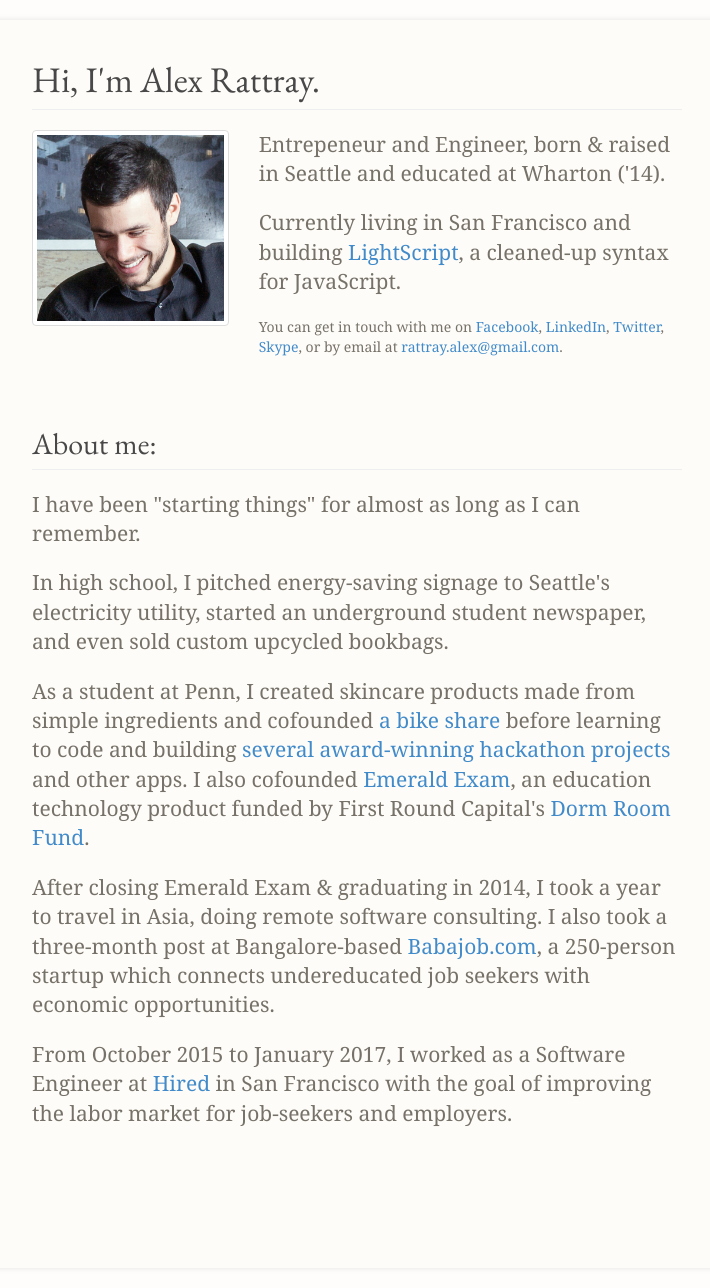
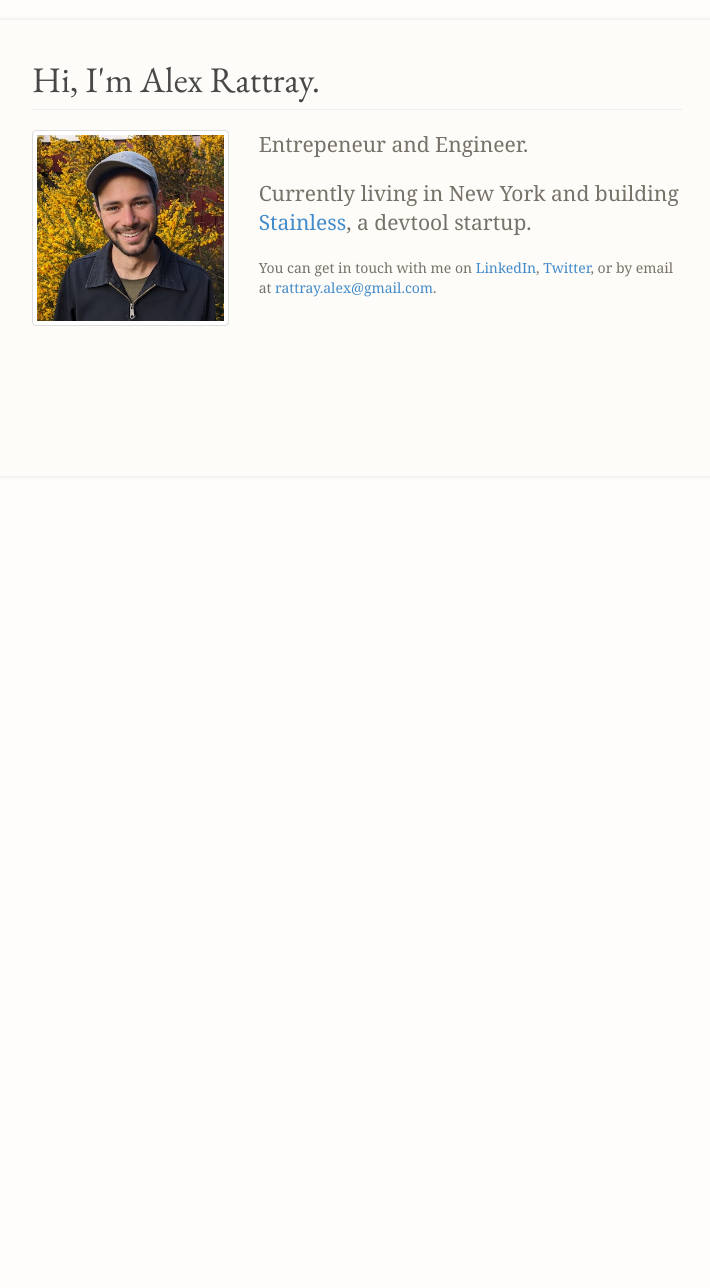
Before and after one commit to rattrayalex/rattrayalex.github.io, a Jekyll site: the page built from index.md, in a window 1280 px wide. Shown: the whole page, without its empty margins (283-993 px from the left). Built offline with Jekyll 4.4.1, drawn with Linux system fonts in a browser that asks for light colours; after the commit the page ends 900 px from its top, so only the background shows below that.

Commit message:
2022 updates

```diff
--- a/index.md
+++ b/index.md
@@ -14,7 +14,7 @@ permalink: /
     <center>
       <img class="img-thumbnail"
         style="max-height: 300px;"
-        src="/images/alex.jpg"
+        src="/images/alex-3-small.jpeg"
       />
       <div class="visible-xs">
         <br />
@@ -24,19 +24,19 @@ permalink: /
 
   <div class="col-sm-8">
     <p class="lead">
-      Entrepeneur and Engineer, born &amp; raised in Seattle and educated at Wharton ('14).
+      Entrepeneur and Engineer.
     </p>
     <p class="lead">
-      Currently living in San Francisco and building
-      <a href="http://lightscript.org">LightScript</a>,
-      a cleaned-up syntax for JavaScript.
+      Currently living in New York and building
+      <a href="https://stainlessapi.com">Stainless</a>,
+      a devtool startup.
     </p>
     <p>
       You can get in touch with me on
-      <a href="http://facebook.com/rattray.alex">Facebook</a>,
       <a href="http://linkedin.com/in/alexrattray">LinkedIn</a>,
       <a href="http://twitter.com/RattrayAlex">Twitter</a>,
-      <a href="skype:rattrayalex" title="rattrayalex">Skype</a>,
+      <!-- <a href="http://facebook.com/rattray.alex">Facebook</a>, -->
+      <!-- <a href="http://instagram.com/rattrayalex">Instagram</a>, -->
       or by email at
       <a href="mailto:rattray.alex+.com@gmail.com">rattray.alex@gmail.com</a>.
     </p>
@@ -46,22 +46,21 @@ permalink: /
 
 <br>
 
+<!--
 <h2 class="page-header">About me:</h2>
-<p class="lead">
+<p>
   I have been "starting things" for almost as long as I can remember.
 </p>
-<p class="lead">
+<p>
   In high school,
   I pitched energy-saving signage to Seattle's electricity utility,
   started an underground student newspaper,
   and even sold custom upcycled bookbags.
 </p>
-<p class="lead">
-  As a student at Penn,
-  I created skincare products made from simple ingredients and
-  cofounded <a href="http://penncycle.org">a bike share</a>
-  before learning to code and
-  building
+<p>
+  As a student at Penn, I cofounded
+  <a href="http://penncycle.org">a bike share</a>
+  before learning to code and building
   <a href="http://coursegrapher.com">several</a>
   <a href="http://histography.com">award-winning</a>
   <a href="pando.com/2013/01/22/meet-musical-toilet-the-latest-innovation-in-the-connected-bathroom/">hackathon projects</a>
@@ -71,21 +70,14 @@ permalink: /
   First Round Capital's
   <a href="http://dormroomfund.com">Dorm Room Fund</a>.
 </p>
-<p class="lead">
-  After closing Emerald Exam &amp; graduating in 2014,
+<p>
+  After school,
   I took a year to travel in Asia,
   doing remote software consulting.
   I also took a three-month post at
   Bangalore-based
   <a href="http://babajob.com">Babajob.com</a>,
-  a 250-person startup
-  which connects undereducated job seekers
+  a startup connecting undereducated job seekers
   with economic opportunities.
 </p>
-<p class="lead">
-  From October 2015 to January 2017,
-  I worked as a Software Engineer at
-  <a href="http://hired.com">Hired</a> in San Francisco
-  with the goal of improving the labor market
-  for job-seekers and employers.
-</p>
+-->
```
Also changed, not shown: images/alex-3-small.jpeg (added).
